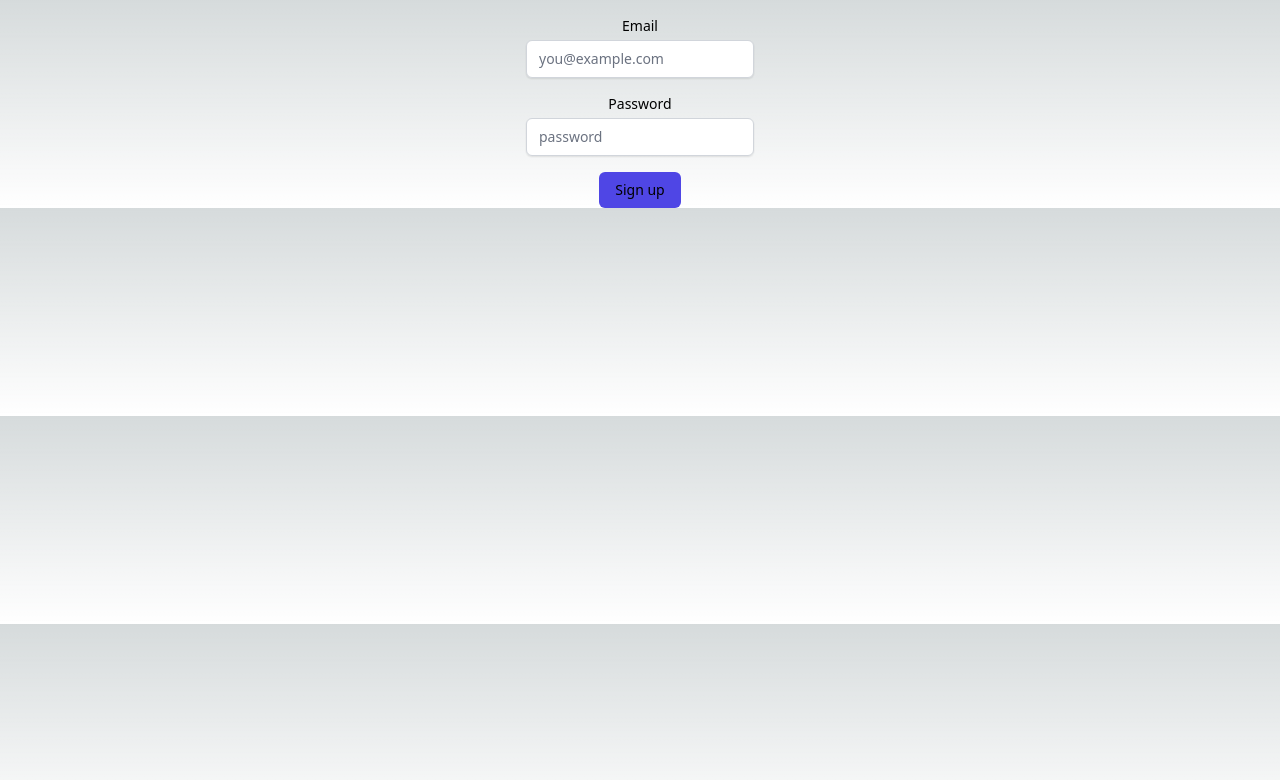
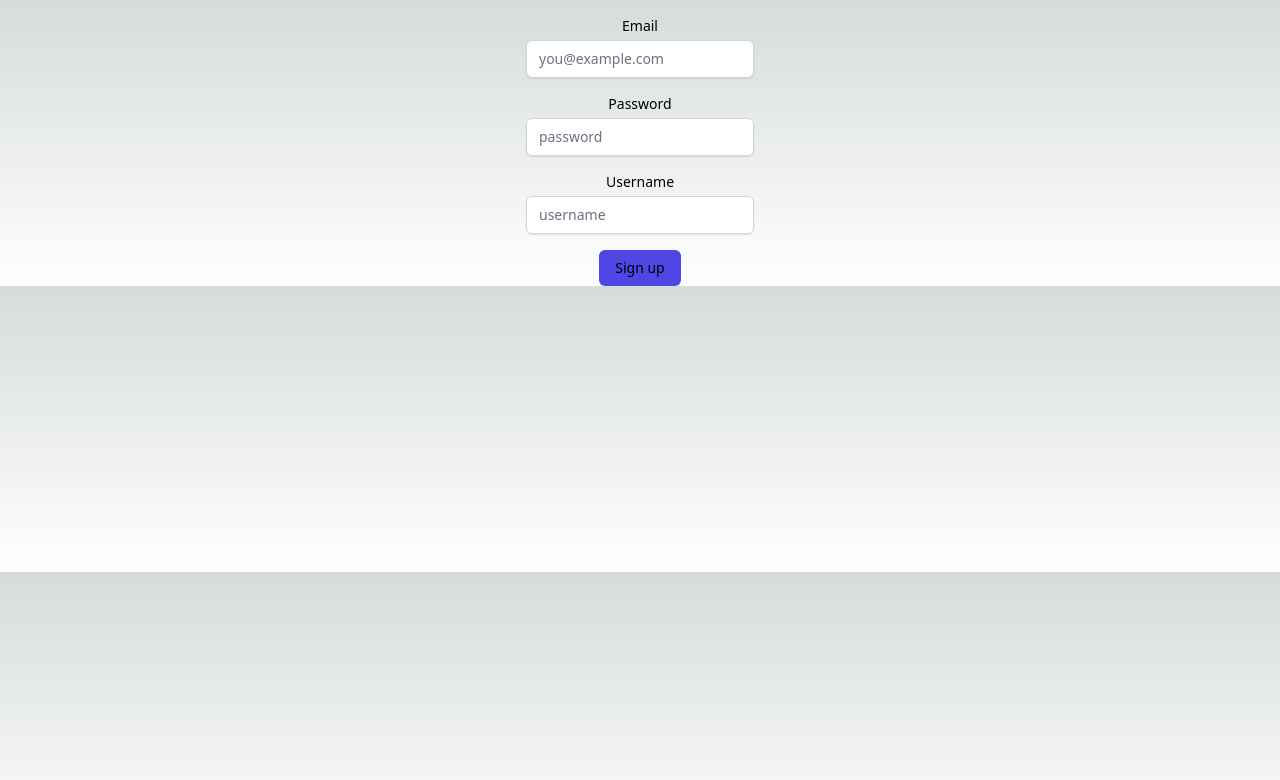
Before and after one commit to AdrianaMoralesQ/link-monstera, a Next.js app: page /signup in a window 1280 px wide. Shown: the top 780 px of the page. Built offline with nearby package versions, Linux system fonts and the light colour scheme; no server answers.

Commit message:
fix routing

```diff
--- a/pages/index.tsx
+++ b/pages/[creatorSlug]/index.tsx
@@ -1,7 +1,8 @@
 import { useEffect, useState } from "react";
-import supabase from "../utils/supabaseClient";
+import supabase from "../../utils/supabaseClient";
 import Image from "next/image";
 import ImageUploading, { ImageListType } from "react-images-uploading";
+import { useRouter } from "next/router";
 
 type Link = {
 	title: string;
@@ -18,6 +19,8 @@ export default function Home() {
 	const [profilePictureUrl, setProfilePictureUrl] = useState<
 		string | undefined
 	>();
+	const router = useRouter();
+	const { creatorSlug } = router.query;
 
 	const onChange = (imageList: ImageListType) => {
 		setImages(imageList);
@@ -63,19 +66,21 @@ export default function Home() {
 			try {
 				const { data, error } = await supabase
 					.from("users")
-					.select("profile_picture_url")
-					.eq("id", userId);
+					.select("id, profile_picture_url")
+					.eq("username", creatorSlug);
 				if (error) throw error;
 				const profilePictureUrl = data[0]["profile_picture_url"];
+				const userId = data[0]["id"];
 				setProfilePictureUrl(profilePictureUrl);
+				setUserId(userId);
 			} catch (error) {
 				console.log("error:", error);
 			}
 		};
-		if (userId) {
+		if (creatorSlug) {
 			getUser();
 		}
-	}, [userId]);
+	}, [creatorSlug]);
 
 	const addNewLink = async () => {
 		try {
--- a/pages/login.tsx
+++ b/pages/login.tsx
@@ -16,8 +16,12 @@ export default function Login() {
 				});
 				if (resp.error) throw resp.error;
 				const userId = resp.data.user?.id;
-				// console.log("userId:", userId);
-				router.push("/");
+				const usernameResponse = await supabase
+					.from("users")
+					.select("username, id")
+					.eq("id", userId);
+				if (usernameResponse.error) throw resp.error;
+				router.push(`/${usernameResponse.data[0].username}`);
 			}
 		} catch (error) {
 			console.log("error:", error);
--- a/pages/signup.tsx
+++ b/pages/signup.tsx
@@ -4,6 +4,7 @@ import supabase from "../utils/supabaseClient";
 export default function Signup() {
 	const [email, setEmail] = useState<string | undefined>();
 	const [password, setPassword] = useState<string | undefined>();
+	const [username, setUserName] = useState<string | undefined>();
 
 	async function signUpWithEmail() {
 		try {
@@ -26,7 +27,9 @@ export default function Signup() {
 	}
 	async function createUser(userId: string) {
 		try {
-			const { error } = await supabase.from("users").insert({ id: userId });
+			const { error } = await supabase
+				.from("users")
+				.insert({ id: userId, username: username });
 			if (error) throw error;
 		} catch (error) {
 			console.log("error:", error);
@@ -67,6 +70,22 @@ export default function Signup() {
 					onChange={(e) => setPassword(e.target.value)}
 				/>
 			</div>
+			<label
+				htmlFor="username"
+				className="block text-sm font-medium text-grey-700 mt-4"
+			>
+				Username
+			</label>
+			<div className="relative mt-1 rounded-md shadow-sm">
+				<input
+					type="text"
+					name="username"
+					id="username"
+					className="block w-full rounded-md border-gray-300 shadow-sm focus:border-indigo-50 focus:ring-indigo-500 sm:text-sm"
+					placeholder="username"
+					onChange={(e) => setUserName(e.target.value)}
+				/>
+			</div>
 			<button
 				type="button"
 				className="inline-flex items-center rounded-md border-transparent bg-indigo-600 px-4 py-2 text-sm mt-4"
```
